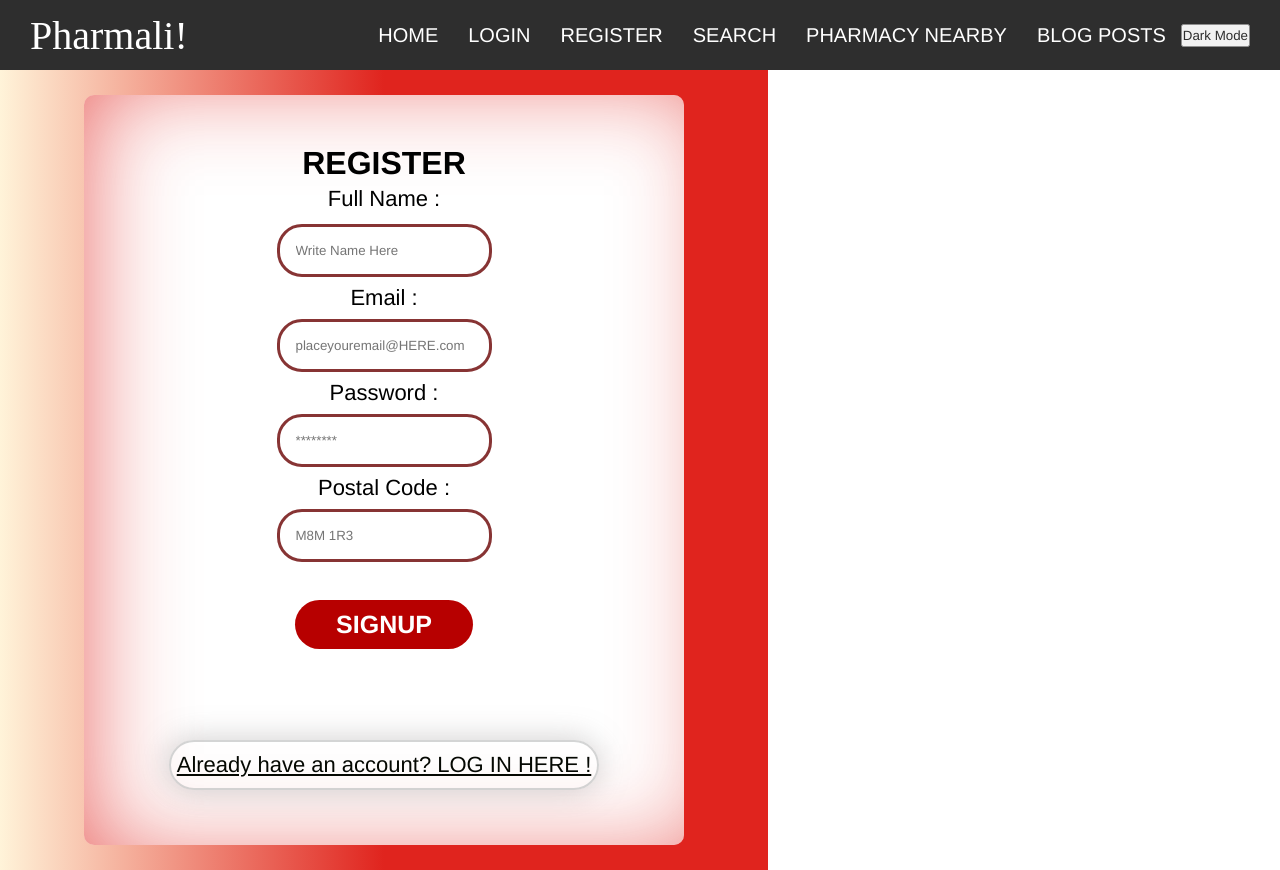
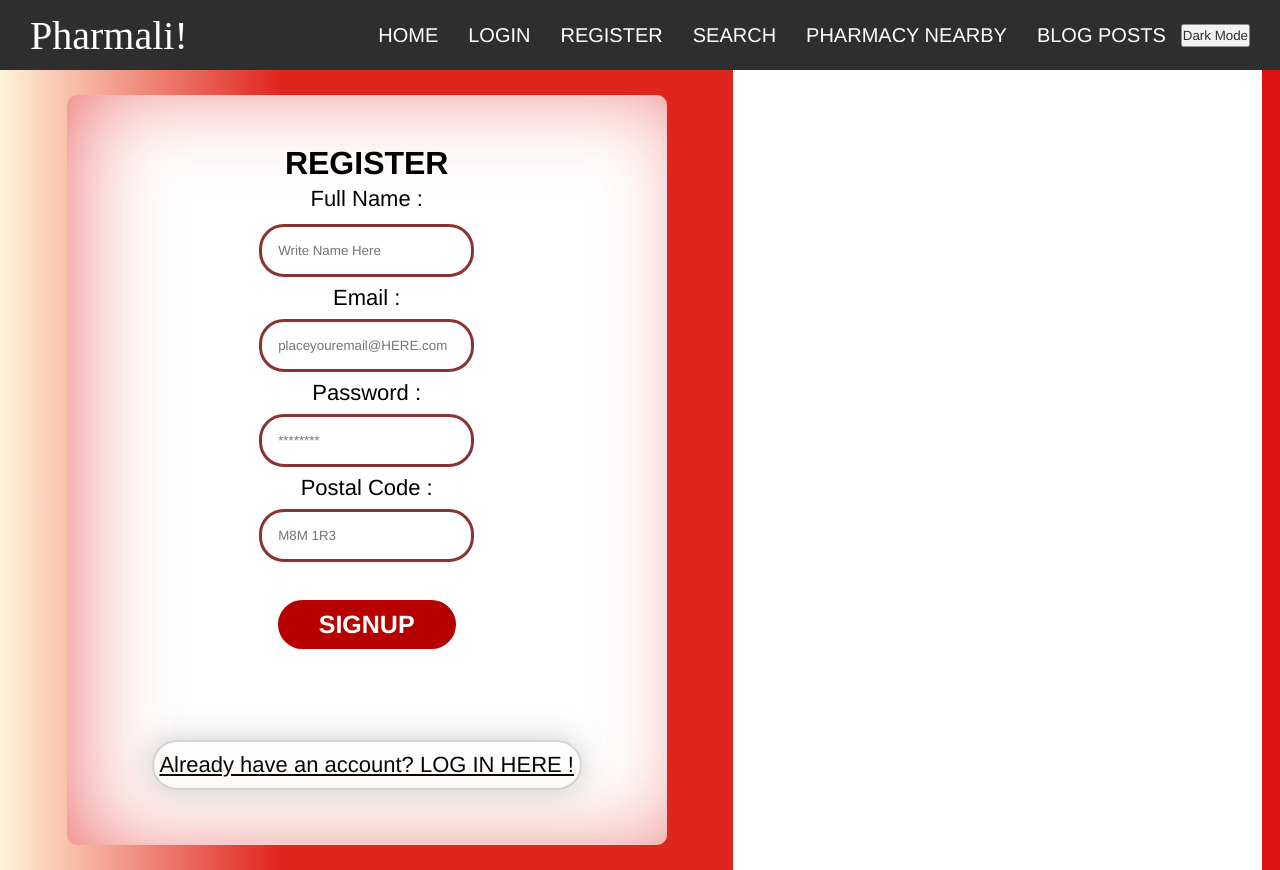
Before and after one commit to jaytula/PharmAli, a React (Create React App) app in the folder client/: page /register in a window 1280 px wide. Shown: the top 870 px of the page. Built offline with nearby package versions, Linux system fonts and the light colour scheme; no server answers.

Commit message:
fixed small detail with background

```diff
--- a/client/src/styles/register.css
+++ b/client/src/styles/register.css
@@ -4,9 +4,9 @@
   min-height: 100vh;
   align-items: center;
   justify-content: center;
-  background-image: linear-gradient(90deg, #ffdb8952, #E0241E, 100%, #DC0000);
+  background-image: linear-gradient(90deg, #ffdb8952, #e0241e, 77%, #e0241e);
   padding: 5rem;
-  width: 60vw;
+  width: 57.295vw;
   margin-left: 0;
   margin:0;
     padding:0;
@@ -41,7 +41,7 @@
 }
 
 .register_image {
-  width: 890px;
+  width: 950px;
   height: 100vh;
   float: right;
   position: absolute;
```
